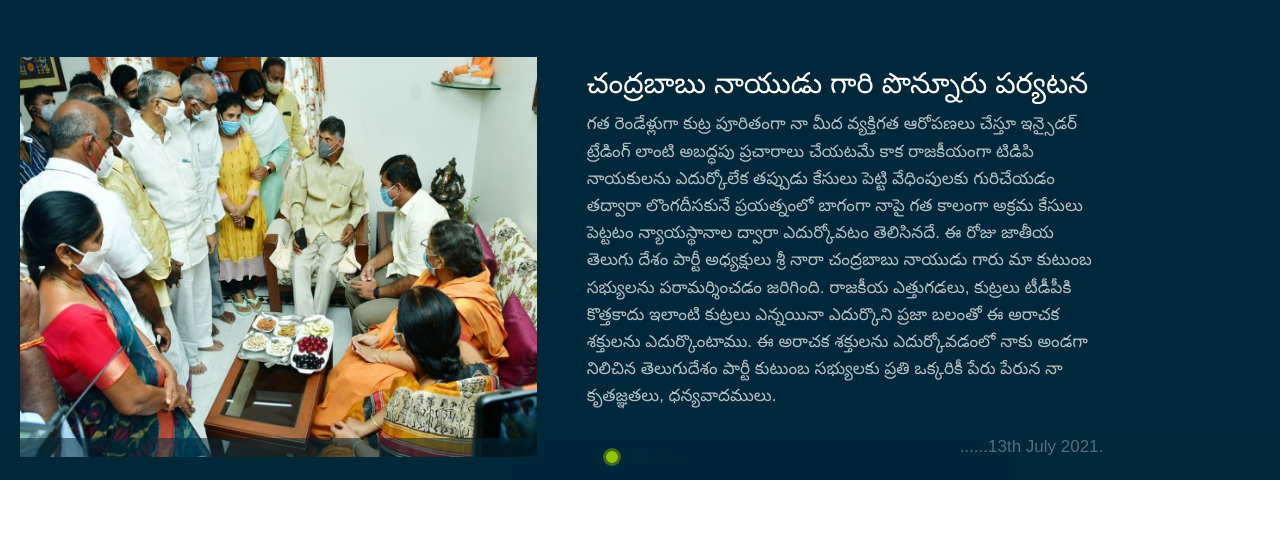
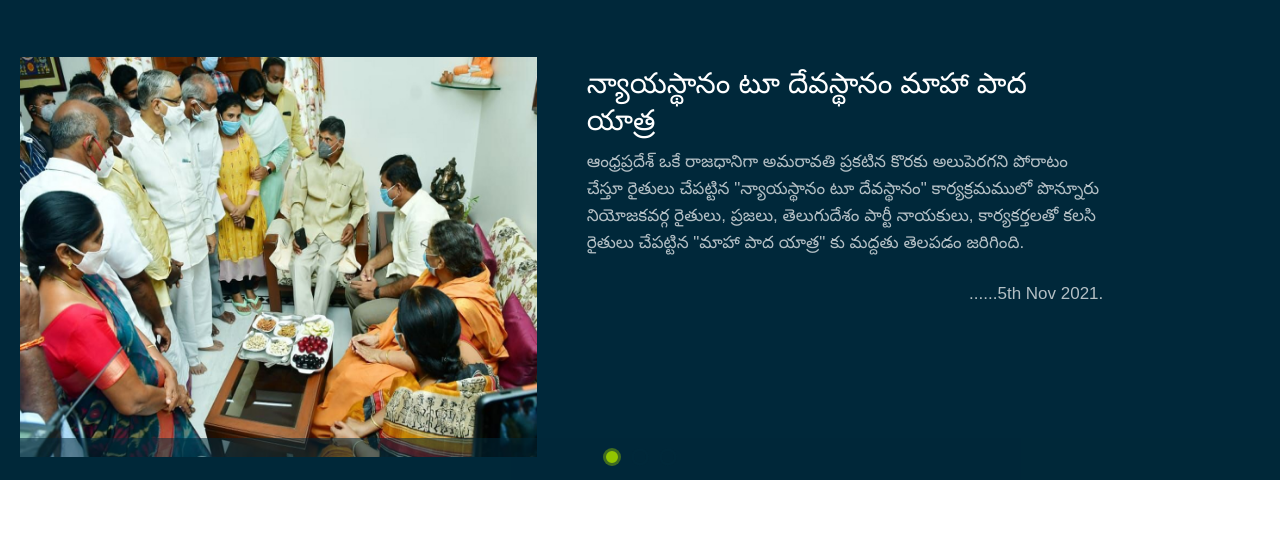
Before and after one commit to SunithAppasani/Sunith, a plain HTML site: page program.html in a window 1280 px wide. Shown: the part 210-763 px from the top of the page. Drawn offline with Linux system fonts and the light colour scheme; a script that the page names is missing.

Commit message:
Update program.html

```diff
--- a/program.html
+++ b/program.html
@@ -61,19 +61,13 @@
                   </div>
                   <article style="font-size: 20px;" class="s-12 m-12 l-5 latest-blogs ">
                      <!--Latest blog-1 paragraph-1 start-->
-                     <h3>  చంద్రబాబు నాయుడు గారి పొన్నూరు పర్యటన</h3>
-                     <p>గత రెండేళ్లుగా కుట్ర పూరితంగా నా మీద వ్యక్తిగత ఆరోపణలు చేస్తూ ఇన్సైడర్ ట్రేడింగ్ లాంటి అబద్ధపు
-                        ప్రచారాలు చేయటమే కాక రాజకీయంగా టిడిపి నాయకులను ఎదుర్కోలేక తప్పుడు కేసులు పెట్టి వేధింపులకు
-                        గురిచేయడం తద్వారా లొంగదీసకునే ప్రయత్నంలో బాగంగా నాపై గత కాలంగా అక్రమ కేసులు పెట్టటం న్యాయస్థానాల
-                        ద్వారా ఎదుర్కోవటం తెలిసినదే.
-                        ఈ రోజు జాతీయ తెలుగు దేశం పార్టీ అధ్యక్షులు శ్రీ నారా చంద్రబాబు నాయుడు గారు మా కుటుంబ సభ్యులను
-                        పరామర్శించడం జరిగింది.
-                        రాజకీయ ఎత్తుగడలు, కుట్రలు టీడీపీకి కొత్తకాదు ఇలాంటి కుట్రలు ఎన్నయినా ఎదుర్కొని ప్రజా బలంతో ఈ
-                        అరాచక శక్తులను ఎదుర్కొంటాము.
-                        ఈ అరాచక శక్తులను ఎదుర్కోవడంలో నాకు అండగా నిలిచిన తెలుగుదేశం పార్టీ కుటుంబ సభ్యులకు ప్రతి
-                        ఒక్కరికీ పేరు పేరున నా కృతజ్ఞతలు, ధన్యవాదములు.<br>
+                     <h3>  న్యాయస్థానం టూ దేవస్థానం మాహా పాద యాత్ర </h3>
+                     <p>ఆంధ్రప్రదేశ్ ఒకే రాజధానిగా అమరావతి ప్రకటిన కొరకు అలుపెరగని పోరాటం చేస్తూ రైతులు చేపట్టిన
+                        "న్యాయస్థానం టూ దేవస్థానం" కార్యక్రమములో పొన్నూరు నియోజకవర్గ రైతులు, ప్రజలు,
+                        తెలుగుదేశం పార్టీ నాయకులు, కార్యకర్తలతో కలసి రైతులు చేపట్టిన "మాహా పాద యాత్ర" కు
+                        మద్దతు తెలపడం జరిగింది.<br>
                      </p><br>
-                     <p style="float: right;">......13th July 2021.</p>
+                     <p style="float: right;">......5th Nov 2021.</p>
                      <!--Latest blog-1 paragraph-1 end -->
                   </article>
                </div>
```
